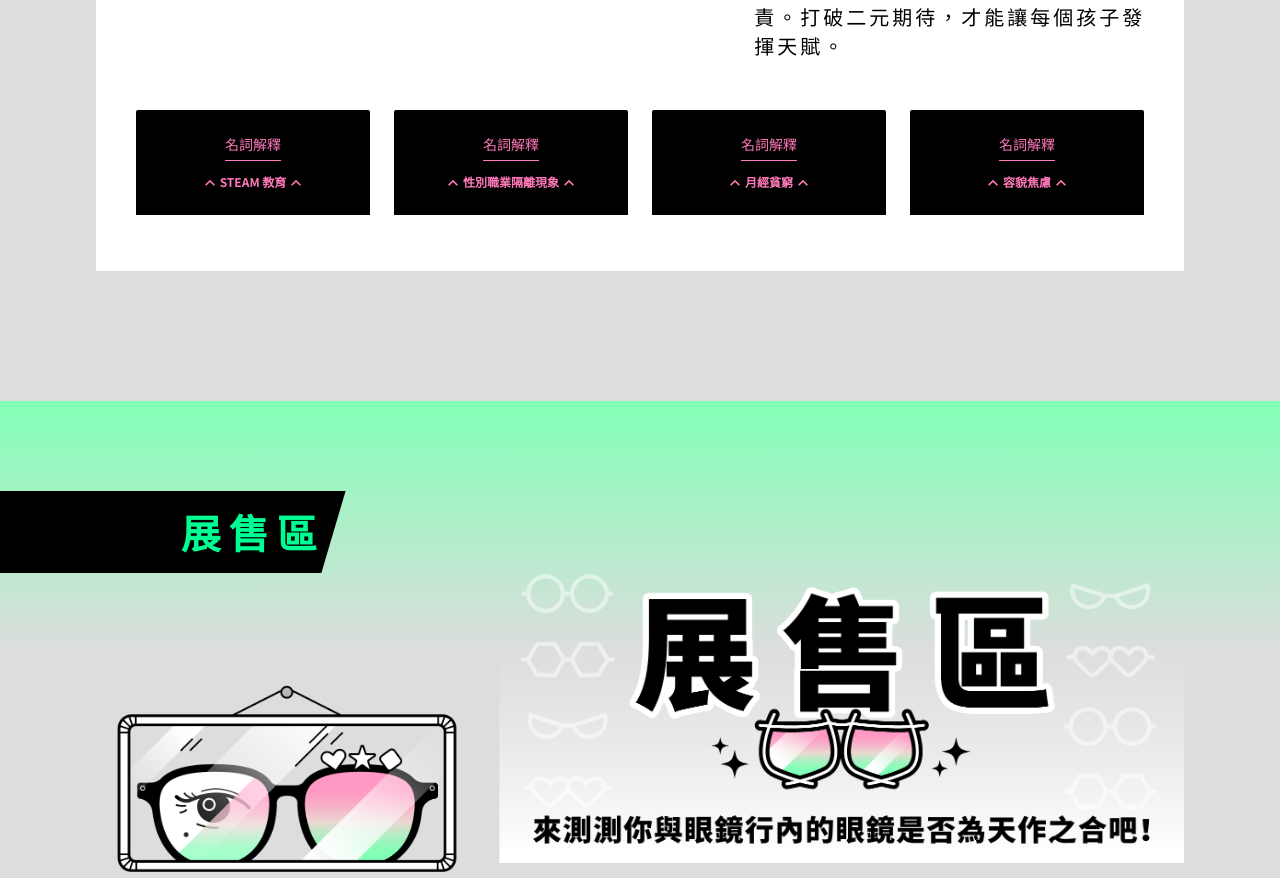
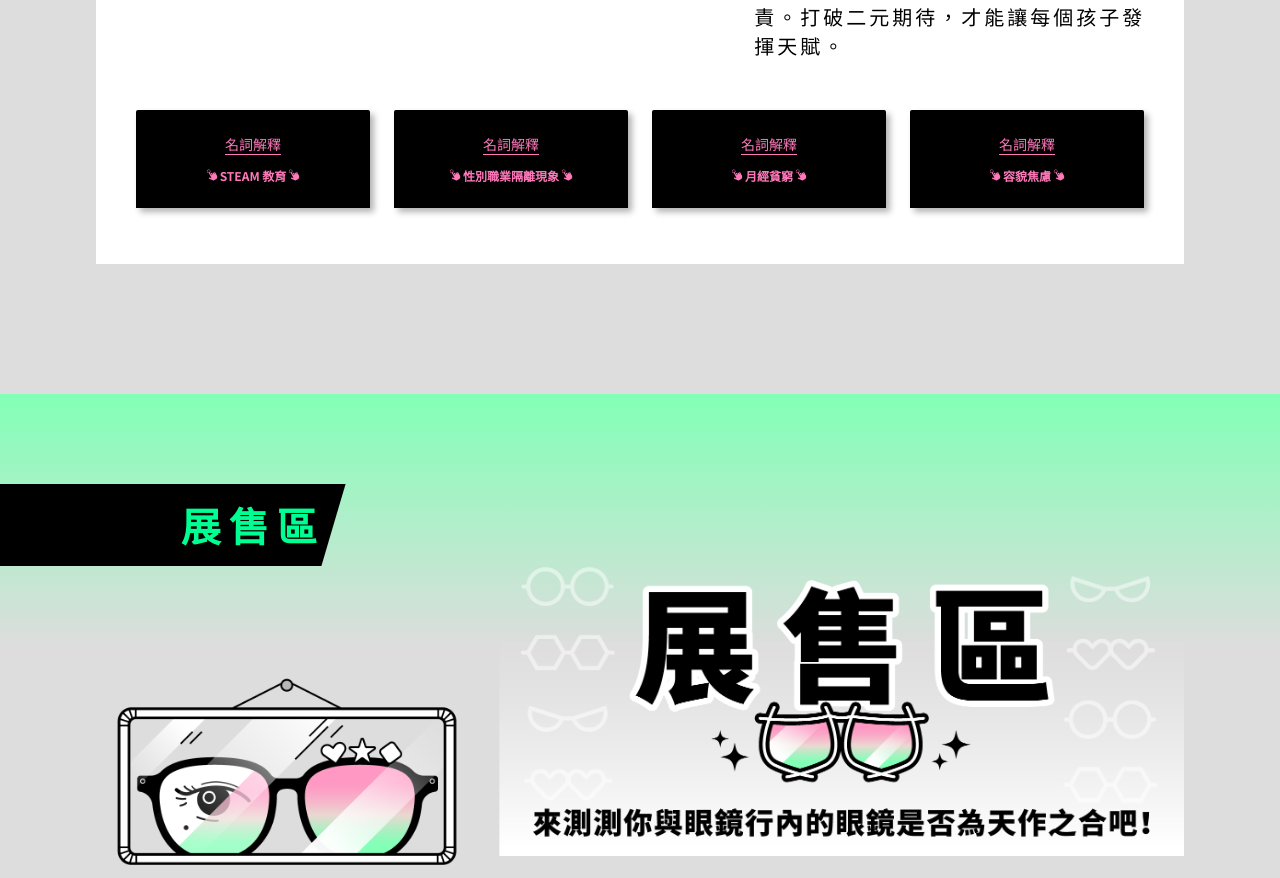
Before and after one commit to dingdingdingdingliu/girls-day-2024, a Next.js app: page / in a window 1280 px wide. Shown: the part 5335-6213 px from the top of the page. Built offline with nearby package versions, Linux system fonts and the light colour scheme.

Commit message:
feat: update foot card icon

```diff
--- a/components/Pages/Index/SectionVisionStory/FooterCard.js
+++ b/components/Pages/Index/SectionVisionStory/FooterCard.js
@@ -2,12 +2,7 @@ import { useInView } from "react-intersection-observer";
 import { useSpring, animated } from "@react-spring/web";
 import styled from "@emotion/styled";
 import globalConfig from "@/styles/globalConfig";
-import {
-  MdOutlineKeyboardArrowUp,
-  MdOutlineKeyboardArrowDown,
-} from "react-icons/md";
-
-const isVisible = true;
+import { GiClick } from "react-icons/gi";
 
 const AnimatedFooterCardWrapper = styled(animated.div)`
   display: flex;
@@ -17,6 +12,7 @@ const AnimatedFooterCardWrapper = styled(animated.div)`
 
 const FooterCardButtonWrapper = styled.div`
   background-color: ${(props) => props.theme.colors.black};
+  box-shadow: 4px 4px 6px rgba(0, 0, 0, 0.3);
   width: 100%;
   display: flex;
   flex-direction: column;
@@ -33,6 +29,7 @@ const ExplainTitleStyle = styled.p`
   font-size: ${(props) => props.theme.fontSizes[16]};
   white-space: nowrap;
   border-bottom: ${(props) => `0.75px solid ${props.theme.colors.pink}`};
+	obrder
   padding-bottom: 6px;
   margin-bottom: 12px;
 
@@ -53,33 +50,16 @@ const ContentTitleWrapper = styled.div`
   align-items: center;
 `;
 
-const ArrowDownStyle = styled(MdOutlineKeyboardArrowDown)`
+const ArrowStyle = styled(GiClick)`
   color: ${(props) => props.theme.colors.pink};
-  font-size: 32px;
-  margin-bottom: -2px;
+  font-size: 16px;
 
   @media (max-width: ${globalConfig.sliderTablet}) {
-    font-size: 20px;
+    font-size: 12px;
   }
 
   @media (max-width: ${globalConfig.mediaQuery}) {
-    font-size: 28px;
-    margin-bottom: -1px;
-  }
-`;
-
-const ArrowUpStyle = styled(MdOutlineKeyboardArrowUp)`
-  color: ${(props) => props.theme.colors.pink};
-  font-size: 32px;
-  margin-bottom: -2px;
-
-  @media (max-width: ${globalConfig.sliderTablet}) {
     font-size: 20px;
-  }
-
-  @media (max-width: ${globalConfig.mediaQuery}) {
-    font-size: 28px;
-    margin-bottom: -1px;
   }
 `;
 
@@ -88,13 +68,13 @@ const ContentTitleStyle = styled.p`
   font-size: ${(props) => props.theme.fontSizes[20]};
   font-weight: ${(props) => props.theme.fontWeights.bold};
   white-space: nowrap;
-  margin: 0 4px;
+  margin: 0 6px;
   letter-spacing: 1px;
 
   @media (max-width: ${globalConfig.sliderTablet}) {
     font-size: ${(props) => props.theme.fontSizes[12]};
     letter-spacing: 0px;
-    margin: 0;
+    margin: 0 2px;
   }
 
   @media (max-width: ${globalConfig.mediaQuery}) {
@@ -132,9 +112,9 @@ export default function FooterCard({ cardData, setDialogData }) {
       <FooterCardButtonWrapper onClick={onCardClick}>
         <ExplainTitleStyle>名詞解釋</ExplainTitleStyle>
         <ContentTitleWrapper>
-          {isVisible ? <ArrowUpStyle /> : <ArrowDownStyle />}
+          <ArrowStyle />
           <ContentTitleStyle>{title}</ContentTitleStyle>
-          {isVisible ? <ArrowUpStyle /> : <ArrowDownStyle />}
+          <ArrowStyle />
         </ContentTitleWrapper>
       </FooterCardButtonWrapper>
     </AnimatedFooterCardWrapper>
```
